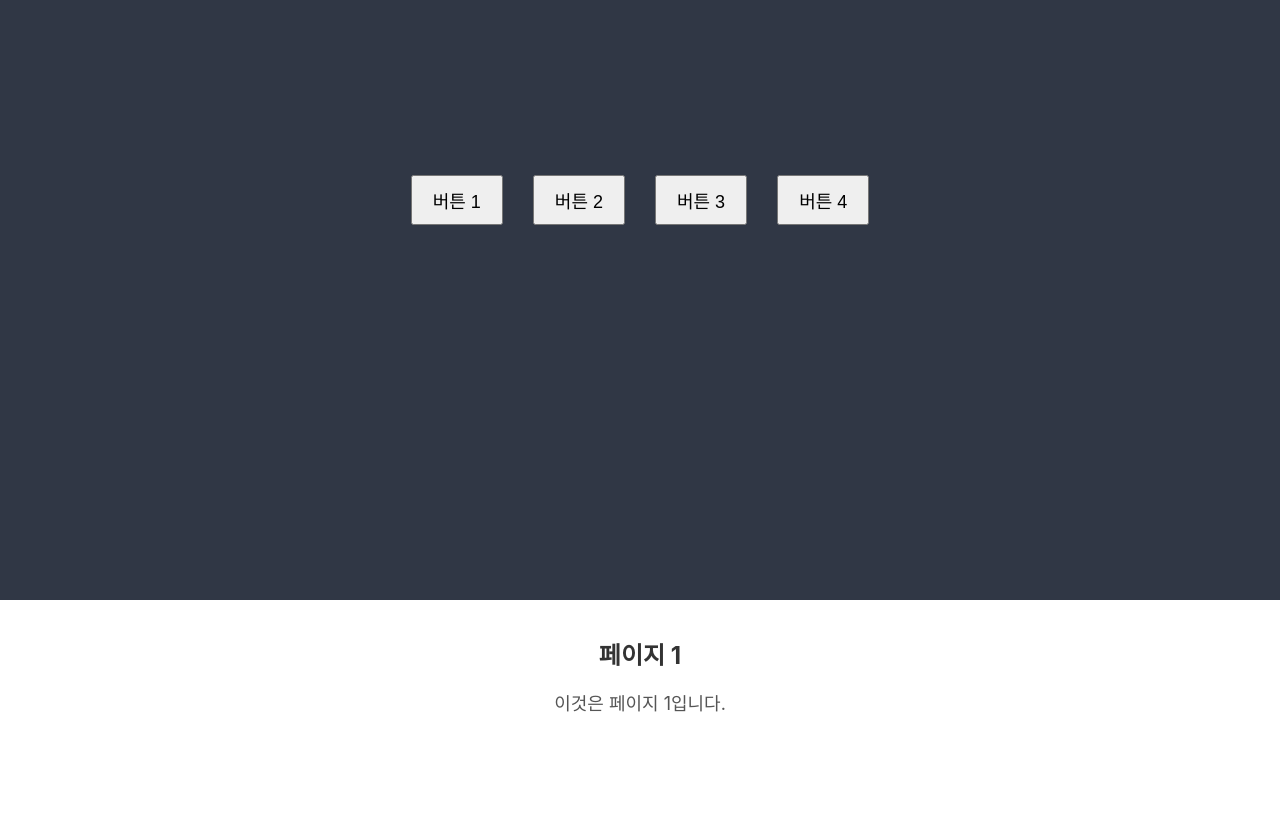
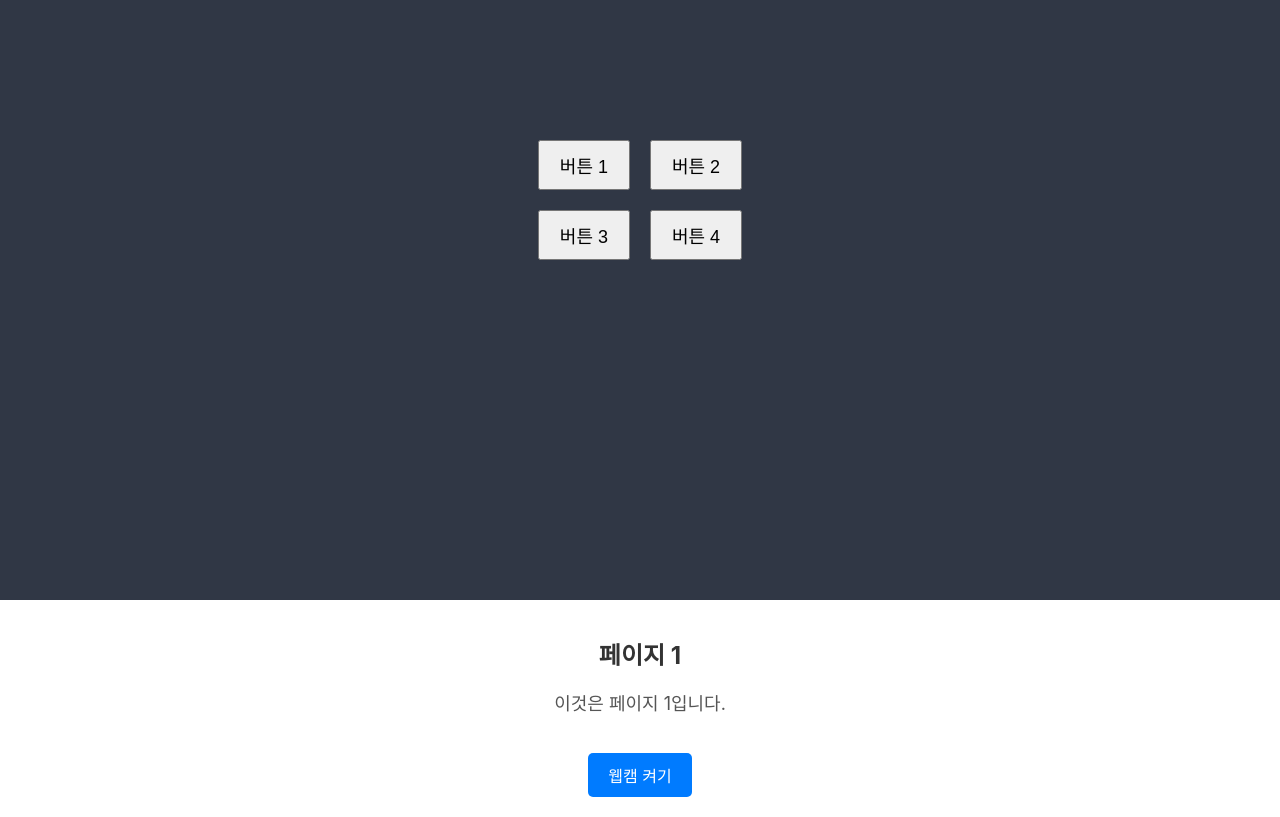
Before and after one commit to kimhsno1/study, a React (Create React App) app in the folder front/frontend-app/: page /Page1 in a window 1280 px wide. Shown: the part 200-1017 px from the top of the page. Before the commit the page ends 953 px from the top, so only its background shows below. Built offline with nearby package versions, Linux system fonts and the light colour scheme.

Commit message:
24-03-11 Page1 웹캠

```diff
--- a/front/frontend-app/src/App.css
+++ b/front/frontend-app/src/App.css
@@ -3,7 +3,7 @@
 }
 
 .button-group {
-  display: flex; /* 버튼을 가로로 배열하기 위해 */
+  grid-template-columns: auto auto; /* 두 개의 열을 자동 크기로 설정 */
   justify-content: center; /* 가운데 정렬 */
   gap: 10px; /* 버튼 사이의 간격 조정 */
 }
--- a/front/frontend-app/src/App.tsx
+++ b/front/frontend-app/src/App.tsx
@@ -26,6 +26,7 @@ const AppContent: React.FC = () => {
         <div className="button-group">
           <button className="big-button" onClick={() => navigate('/Page1')}>버튼 1</button>
           <button className="big-button" onClick={() => navigate('/Page2')}>버튼 2</button>
+          <br />
           <button className="big-button" onClick={() => navigate('/Page3')}>버튼 3</button>
           <button className="big-button" onClick={() => navigate('/Page4')}>버튼 4</button>
         </div>
--- a/front/frontend-app/src/Page/Page1.css
+++ b/front/frontend-app/src/Page/Page1.css
@@ -12,3 +12,20 @@
   font-size: 18px;
   color: #555;
 }
+
+.page1-button {
+  margin-top: 20px;
+  padding: 10px 20px;
+  font-size: 16px;
+  background-color: #007bff;
+  color: #fff;
+  border: none;
+  border-radius: 5px;
+  cursor: pointer;
+}
+
+.page1-video {
+  margin-top: 20px;
+  width: 100%;
+  max-width: 400px;
+}
--- a/front/frontend-app/src/Page/Page1.tsx
+++ b/front/frontend-app/src/Page/Page1.tsx
@@ -1,11 +1,33 @@
-import React from 'react';
+import React, { useState, useRef } from 'react';
 import './Page1.css';
 
 const Page1: React.FC = () => {
+  const videoRef = useRef<HTMLVideoElement>(null);
+  const [error, setError] = useState<string | null>(null);
+  const [webcamActive, setWebcamActive] = useState(false);
+
+  // 웹캠 권한 요청 및 비디오 스트림 표시
+  const startWebcam = async () => {
+    try {
+      const stream = await navigator.mediaDevices.getUserMedia({ video: true });
+      if (videoRef.current) {
+        videoRef.current.srcObject = stream;
+        console.log(stream);
+        setWebcamActive(true);
+      }
+    } catch (err) {
+      setError('웹캠을 사용할 수 없습니다.');
+      console.error('웹캠을 사용할 수 없습니다:', err);
+    }
+  };
+
   return (
     <div className="page1-container">
       <h1 className="page1-title">페이지 1</h1>
       <p className="page1-content">이것은 페이지 1입니다.</p>
+      <button className="page1-button" onClick={startWebcam}>웹캠 켜기</button>
+      {error && <div className="page1-error">{error}</div>}
+      {webcamActive && <video className="page1-video" ref={videoRef} autoPlay />}
     </div>
   );
 }
```
Lines whose indentation alone changed are shown as unchanged.
